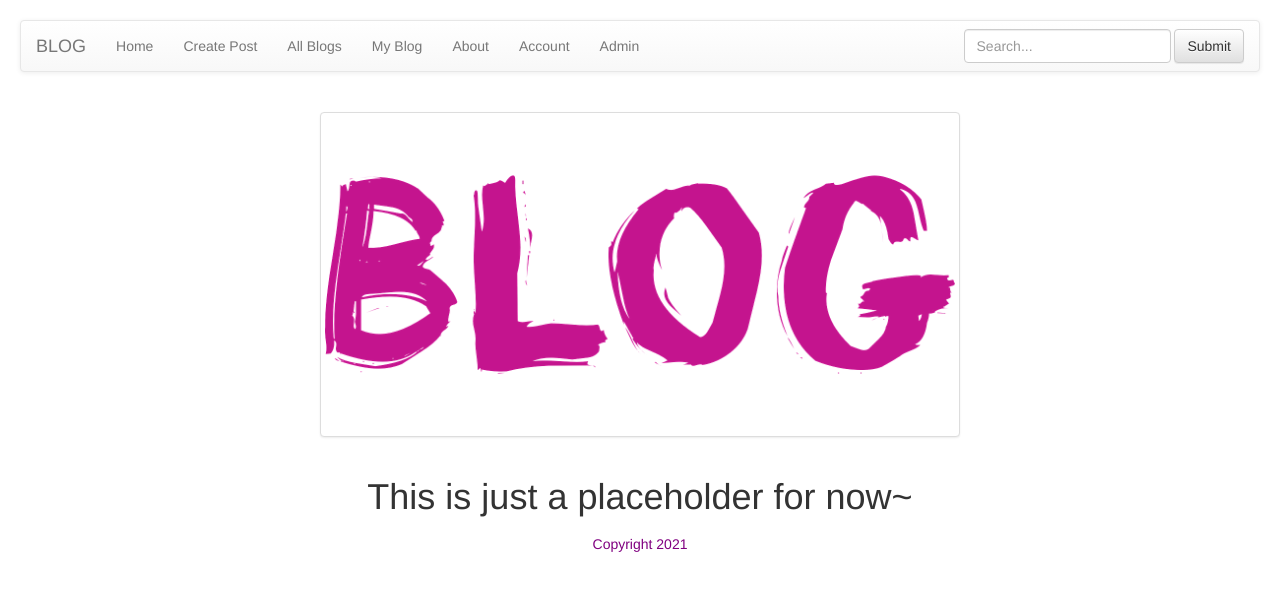
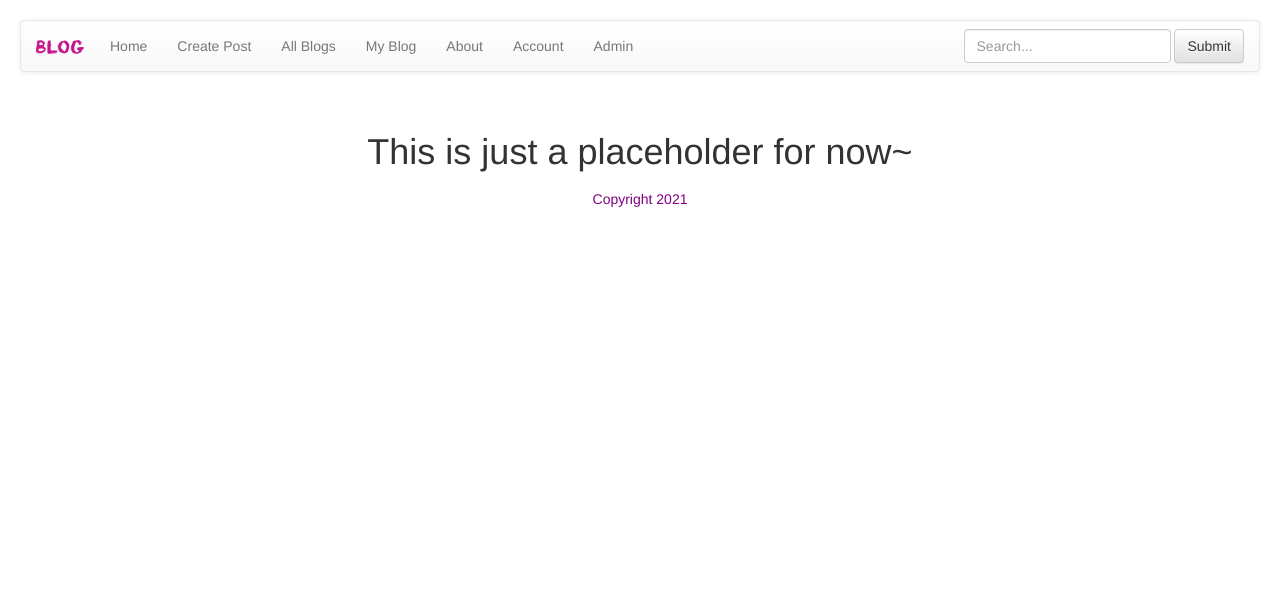
Before and after one commit to MrAizakku/cst339clc, a Spring Boot app: page / in a window 1280 px wide. Shown: the top 591 px of the page. Run offline with Spring Boot 4, Linux system fonts and the light colour scheme; some libraries are stand-ins or nearby versions.

Commit message:
navbar edits.

```diff
--- a/src/main/resources/templates/layouts/common.html
+++ b/src/main/resources/templates/layouts/common.html
@@ -9,7 +9,9 @@
 						<span class="icon-bar"></span>
 						<span class="icon-bar"></span>
 					</button>
-					<a href="#" class="navbar-brand">BLOG</a>
+					<div class="nav navbar-nav">
+					<a href="#" class="navbar-brand"><img th:src="@{/images/blog.png}" style="width: 110%; height: 110%;"></a>
+					</div>
 				</div>
 				<div id="navbarCollapse" class="collapse navbar-collapse">
 					<ul class="nav navbar-nav">
@@ -32,7 +34,6 @@
 		</div>
 
 		<h2 th:text="${title}">Default Message Text</h2><br/>
-		<img th:src="@{/images/blog.png}" class="img-fluid img-thumbnail" style="max-width: 50%; max-height: 50%;"><br/><br/>
 	</div>
 
 	<div th:fragment="footer">
```
